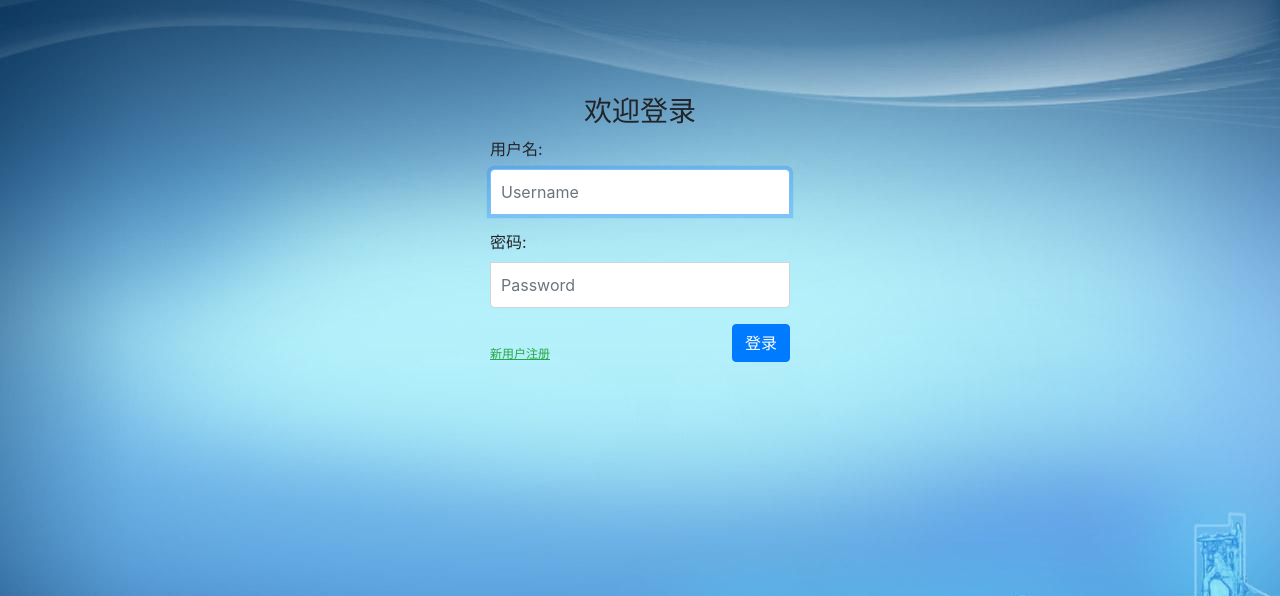
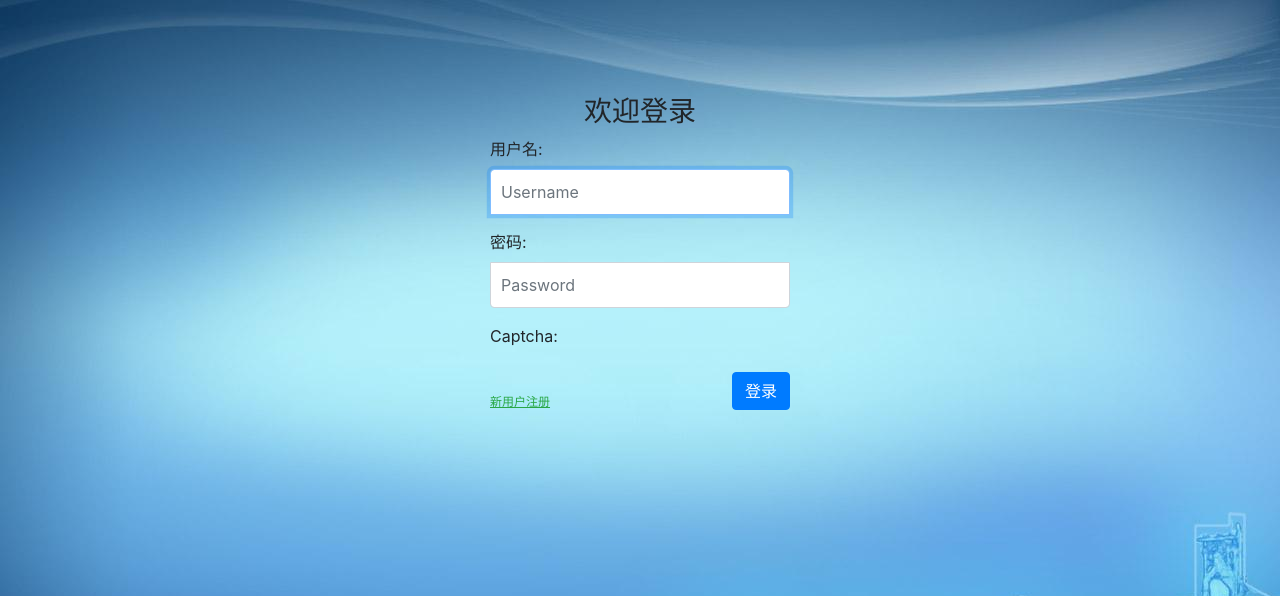
Before and after one commit to coffee133/login, a Django app: template login/templates/login/login.html in a window 1280 px wide. Shown: the top 596 px of the page. Run offline with Django 4.2, Linux system fonts and the light colour scheme; the template is opened without the code that fills it: values that come from a table or form of the project are taken from there, others are empty; some libraries are stand-ins or nearby versions.

Commit message:
0513,add

```diff
--- a/login/forms.py
+++ b/login/forms.py
@@ -1,7 +1,9 @@
 
 from django import forms
+from captcha.fields import CaptchaField
 
 
 class UserForm(forms.Form):
     username = forms.CharField(label="用户名", max_length=128,widget=forms.TextInput(attrs={'class': 'form-control', 'placeholder': 'Username', 'autofocus': ''}))
     password = forms.CharField(label="密码", max_length=256, widget=forms.PasswordInput(attrs={'class': 'form-control', 'placeholder': 'Password'}))
+    captcha = CaptchaField(label="验证码")
--- a/login/templates/login/login.html
+++ b/login/templates/login/login.html
@@ -16,7 +16,10 @@
         <div class="container">
             <div class="col">
               <form class="form-login" action="/login/" method="post">
-                  {% if message %}
+                  {% if login_form.captcha.errors %}
+                      <div class="alert alert-warning">{{ login_form.captcha.errors }}</div>
+                  {% elif message %}
+{#                  {% if message %}#}
                       <div class="alert alert-warning">{{ message }}</div>
                   {% endif %}
                   {% csrf_token %}
@@ -29,6 +32,11 @@
                   <div class="form-group">
                       {{ login_form.password.label_tag }}
                       {{ login_form.password }}
+                  </div>
+
+                  <div class="form-group">
+                      {{ login_form.captcha.label_tag }}
+                      {{ login_form.captcha }}
                   </div>
 {#                  <div class="form-group">#}
 {#                    <label for="id_username">用户名：</label>#}
--- a/login_system3/settings.py
+++ b/login_system3/settings.py
@@ -38,6 +38,7 @@
     'django.contrib.messages',
     'django.contrib.staticfiles',
     'login',
+    'captcha',
 ]
 
 MIDDLEWARE = [
--- a/login_system3/urls.py
+++ b/login_system3/urls.py
@@ -16,13 +16,15 @@
 """
 from django.contrib import admin
 from django.urls import path
+from django.urls import include
 from login import views
 
 urlpatterns = [
-    path('', views.index),
+    # path('', views.index),
     path('admin/', admin.site.urls),
     path('index/', views.index),
     path('login/', views.login),
     path('register/', views.register),
     path('logout/', views.logout),
+    path('captcha/', include('captcha.urls')),
 ]
```
Lines whose indentation alone changed are shown as unchanged.
